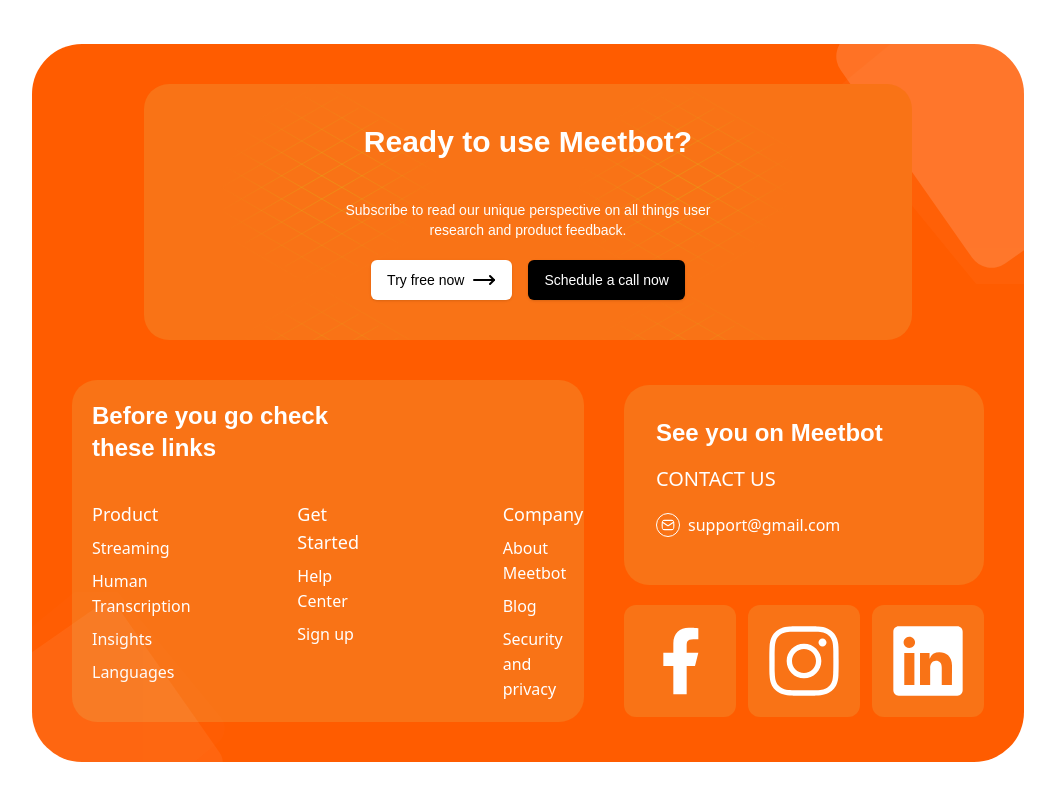
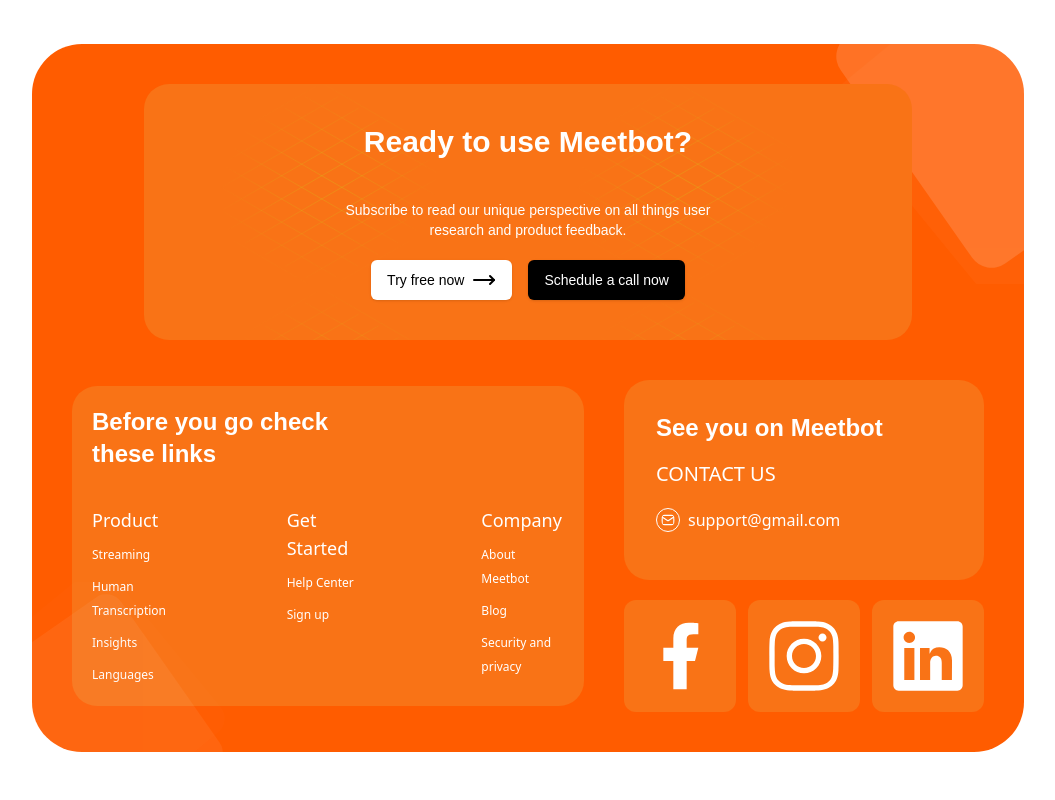
Before and after one commit to Deepankersharma1999/Skrill-School2, a Next.js app: page / in a window 1280 px wide. Shown: the part 6865-7665 px from the top of the page, without its empty margins (112-1167 px from the left). Built offline with nearby package versions, Linux system fonts and the light colour scheme.

Commit message:
footer overflow text updated

```diff
--- a/components/Footer.tsx
+++ b/components/Footer.tsx
@@ -34,26 +34,26 @@
                     <div className="flex flex-col gap-5 justify-center bg-orange-500 p-5 rounded-[25px] w-full lg:w-auto">
                         <h3 className="font-bold mb-4 lg:text-2xl text-xl">Before you go check<br /> these links</h3>
 
-                        <div className="grid grid-cols-1 md:grid-cols-2 lg:grid-cols-3 xl:gap-36 gap-10 justify-center">
+                        <div className="grid grid-cols-1 md:grid-cols-2 lg:grid-cols-3 xl:gap-28 gap-10 justify-center">
                             <ul className="flex flex-col space-y-2">
                                 <li className="font-sans lg:text-lg">Product</li>
-                                <li><a href="#" className="hover:underline font-sans font-thin">Streaming</a></li>
-                                <li><a href="#" className="hover:underline font-sans font-thin">Human Transcription</a></li>
-                                <li><a href="#" className="hover:underline font-sans font-thin">Insights</a></li>
-                                <li><a href="#" className="hover:underline font-sans font-thin">Languages</a></li>
+                                <li><a href="#" className="hover:underline font-sans font-medium text-[12px]">Streaming</a></li>
+                                <li><a href="#" className="hover:underline font-sans font-medium text-[12px]">Human Transcription</a></li>
+                                <li><a href="#" className="hover:underline font-sans font-medium text-[12px]">Insights</a></li>
+                                <li><a href="#" className="hover:underline font-sans font-medium text-[12px]">Languages</a></li>
                             </ul>
 
                             <ul className="flex flex-col space-y-2">
                                 <li className="font-sans lg:text-lg">Get Started</li>
-                                <li><a href="#" className="hover:underline font-sans font-thin">Help Center</a></li>
-                                <li><a href="#" className="hover:underline font-sans font-thin">Sign up</a></li>
+                                <li><a href="#" className="hover:underline font-sans font-medium text-[12px]">Help Center</a></li>
+                                <li><a href="#" className="hover:underline font-sans font-medium text-[12px]">Sign up</a></li>
                             </ul>
 
                             <ul className="flex flex-col space-y-2">
                                 <li className="font-sans lg:text-lg">Company</li>
-                                <li><a href="#" className="hover:underline font-sans font-thin">About Meetbot</a></li>
-                                <li><a href="#" className="hover:underline font-sans font-thin">Blog</a></li>
-                                <li><a href="#" className="hover:underline font-sans font-thin">Security and privacy</a></li>
+                                <li><a href="#" className="hover:underline font-sans font-medium text-[12px]">About Meetbot</a></li>
+                                <li><a href="#" className="hover:underline font-sans font-medium text-[12px]">Blog</a></li>
+                                <li><a href="#" className="hover:underline font-sans font-medium text-[12px]">Security and privacy</a></li>
                             </ul>
                         </div>
                     </div>
```
